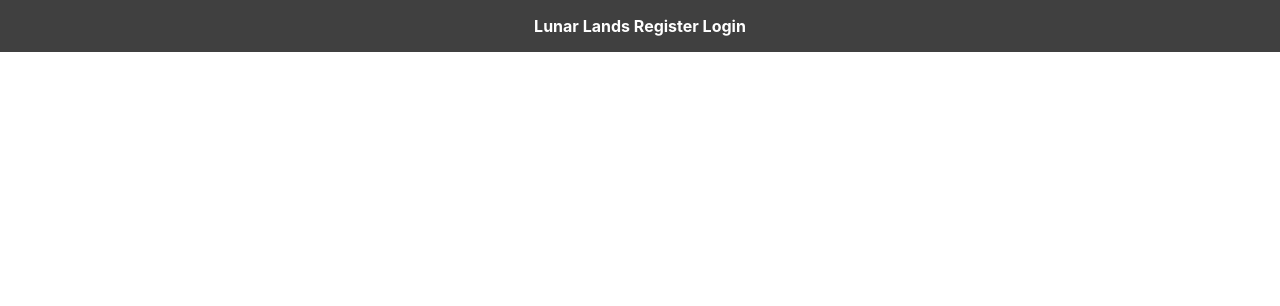
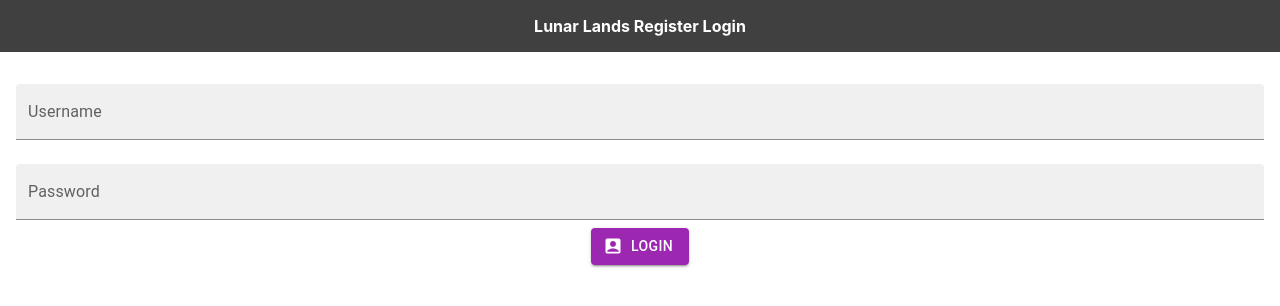
Before and after one commit to GabrielaLokelani/lunarLands, a React (Create React App) app in the folder frontend/: page /user/login in a window 1280 px wide. Shown: the top 306 px of the page. Built offline with nearby package versions, Linux system fonts and the light colour scheme.

Commit message:
trying to connect login to jwt

```diff
--- a/frontend/src/App.js
+++ b/frontend/src/App.js
@@ -16,13 +16,13 @@ function App() {
       <header>
         <Link to='/'>Lunar Lands </Link>
 
-        <Link to='/users/register'> Register </Link>
-        <Link to='/users/login'> Login </Link>
+        <Link to='/user/register'> Register </Link>
+        <Link to='/user/login'> Login </Link>
       </header>
       <main>
         <Routes>
-          <Route path='/users/login' element={<LoginScreen/>} />
-          <Route path='/users/register' element={<RegisterScreen/>} />
+          <Route path='/user/login' element={<LoginScreen/>} />
+          <Route path='/user/register' element={<RegisterScreen/>} />
           <Route path='/estate/:slug' element={<EstateScreen/>} />
           <Route path='/' element={<HomeScreen/>} />
         </Routes>
--- a/frontend/src/index.css
+++ b/frontend/src/index.css
@@ -57,5 +57,4 @@ main {
   background-position: center;
   width: 100%;
   height: 100%;
-  color: whitesmoke;
 }
--- a/frontend/src/screens/LoginScreen.js
+++ b/frontend/src/screens/LoginScreen.js
@@ -1,13 +1,36 @@
-import React from "react";
+import React, { useState } from "react";
 import { TextField, Button} from '@mui/material';
 import AccountBoxIcon from '@mui/icons-material/AccountBox';
+import axios from "axios";
+import { useNavigate } from "react-router-dom";
 
-const LoginScreen = () => {
+const LoginScreen = ({setLoggedIn}) => {
+    const navigate = useNavigate()
+    const [user, setUser] = useState({
+        username: '',
+        password: ''
+    })
+
+    const handleChange = e => {
+        const {name, value} = e.target;
+        setUser({ ...user, [name]: value })
+    }
+
+    const handleSubmit = (e) => {
+        axios.post('http://localhost:2600/user/login', user)
+        .then(res => {
+            console.log(res.data.user)
+            setLoggedIn(res.data.user)
+            navigate('/')
+        })
+        e.preventDefault();
+    }
+
     return (
         <div>
-             <TextField color="secondary" label="Username" variant="filled" margin="normal" name='username' fullWidth />
-             <TextField color="secondary" label="Password" variant="filled" margin="normal" name='password' fullWidth/>
-             <Button variant="contained" color="secondary" startIcon={< AccountBoxIcon />} > Login </Button>
+             <TextField onChange={handleChange} value={user.username} color="secondary" label="Username" variant="filled" margin="normal" name='username' fullWidth />
+             <TextField  onChange={handleChange} value={user.password} color="secondary" label="Password" variant="filled" margin="normal" name='password' fullWidth/>
+             <Button onClick={handleSubmit} type='submit' variant="contained" color="secondary" startIcon={< AccountBoxIcon />} > Login </Button>
         </div>
      );
 }
```
Also changed, not shown: 2 other files (tests, documents, lock files or other folders).
